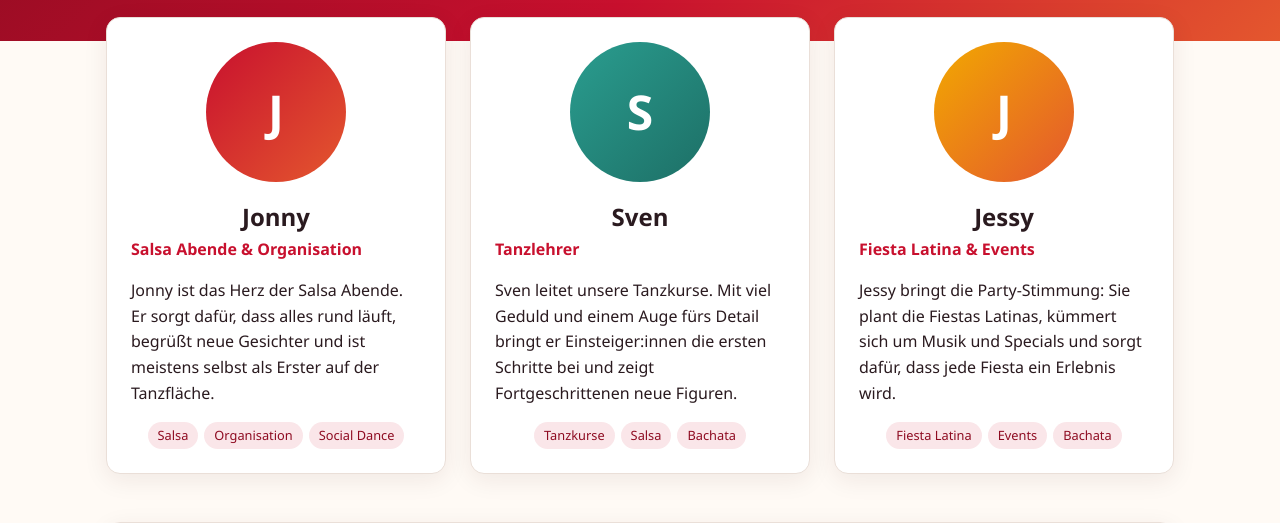
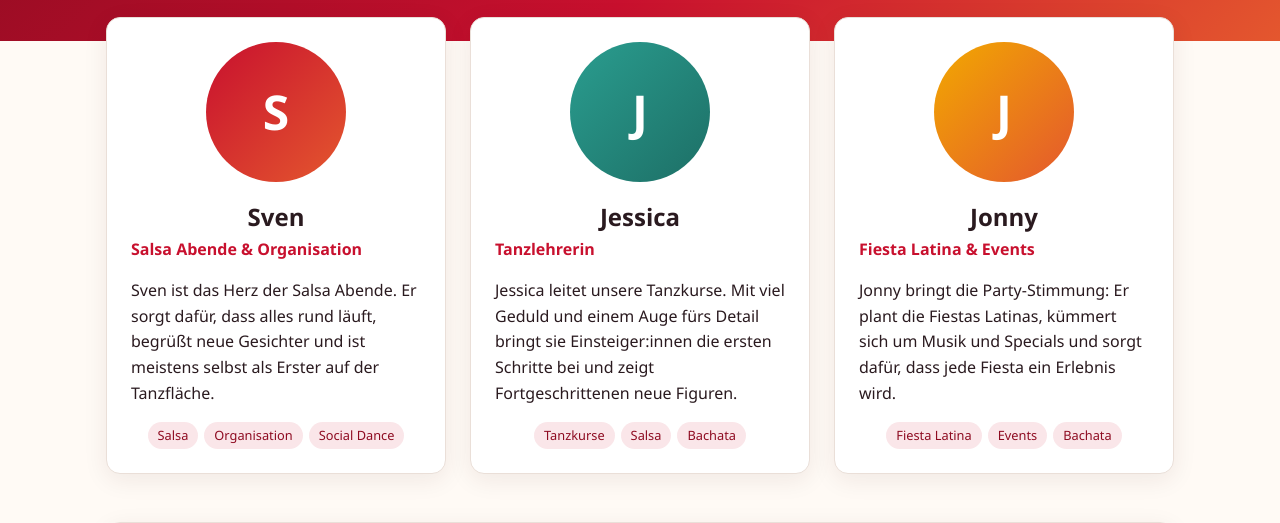
Before and after one commit to BlackPuma3510/Tanzkalender, a plain HTML site: page team.html in a window 1280 px wide. Shown: the part 226-749 px from the top of the page. Drawn offline with Linux system fonts and the light colour scheme.

Commit message:
Team-Seite: Reihenfolge Sven, Jessica, Jonny; Jessy zu Jessica
Co-Authored-By: Claude Opus 5.5 <noreply@anthropic.com>
Claude-Session: https://claude.ai/code/session_017f2uNbYPqA32FtUqewdqsH

```diff
--- a/team.html
+++ b/team.html
@@ -27,36 +27,36 @@
   <main>
     <div class="team">
       <article class="card person">
-        <!-- Foto einfügen: <img class="avatar" src="assets/jonny.jpg" alt="Jonny"> -->
-        <div class="avatar" aria-hidden="true">J</div>
-        <h2>Jonny</h2>
+        <!-- Foto einfügen: <img class="avatar" src="assets/sven.jpg" alt="Sven"> -->
+        <div class="avatar" aria-hidden="true">S</div>
+        <h2>Sven</h2>
         <p class="role">Salsa Abende &amp; Organisation</p>
         <p>
-          Jonny ist das Herz der Salsa Abende. Er sorgt dafür, dass alles rund läuft,
+          Sven ist das Herz der Salsa Abende. Er sorgt dafür, dass alles rund läuft,
           begrüßt neue Gesichter und ist meistens selbst als Erster auf der Tanzfläche.
         </p>
         <div class="tags"><span>Salsa</span><span>Organisation</span><span>Social Dance</span></div>
       </article>
 
       <article class="card person">
-        <!-- Foto einfügen: <img class="avatar" src="assets/sven.jpg" alt="Sven"> -->
-        <div class="avatar" aria-hidden="true">S</div>
-        <h2>Sven</h2>
-        <p class="role">Tanzlehrer</p>
+        <!-- Foto einfügen: <img class="avatar" src="assets/jessica.jpg" alt="Jessica"> -->
+        <div class="avatar" aria-hidden="true">J</div>
+        <h2>Jessica</h2>
+        <p class="role">Tanzlehrerin</p>
         <p>
-          Sven leitet unsere Tanzkurse. Mit viel Geduld und einem Auge fürs Detail bringt
-          er Einsteiger:innen die ersten Schritte bei und zeigt Fortgeschrittenen neue Figuren.
+          Jessica leitet unsere Tanzkurse. Mit viel Geduld und einem Auge fürs Detail bringt
+          sie Einsteiger:innen die ersten Schritte bei und zeigt Fortgeschrittenen neue Figuren.
         </p>
         <div class="tags"><span>Tanzkurse</span><span>Salsa</span><span>Bachata</span></div>
       </article>
 
       <article class="card person">
-        <!-- Foto einfügen: <img class="avatar" src="assets/jessy.jpg" alt="Jessy"> -->
+        <!-- Foto einfügen: <img class="avatar" src="assets/jonny.jpg" alt="Jonny"> -->
         <div class="avatar" aria-hidden="true">J</div>
-        <h2>Jessy</h2>
+        <h2>Jonny</h2>
         <p class="role">Fiesta Latina &amp; Events</p>
         <p>
-          Jessy bringt die Party-Stimmung: Sie plant die Fiestas Latinas, kümmert sich um
+          Jonny bringt die Party-Stimmung: Er plant die Fiestas Latinas, kümmert sich um
           Musik und Specials und sorgt dafür, dass jede Fiesta ein Erlebnis wird.
         </p>
         <div class="tags"><span>Fiesta Latina</span><span>Events</span><span>Bachata</span></div>
@@ -70,7 +70,7 @@
   </main>
 
   <footer>
-    <p>© 2026 Tanzkalender Bayreuth und Umgebung · Jonny, Sven &amp; Jessy</p>
+    <p>© 2026 Tanzkalender Bayreuth und Umgebung · Sven, Jessica &amp; Jonny</p>
   </footer>
 </body>
 </html>
```
Also changed, not shown: angebot.html (+1 -1 lines), index.html (+1 -1 lines), 1 other file.
